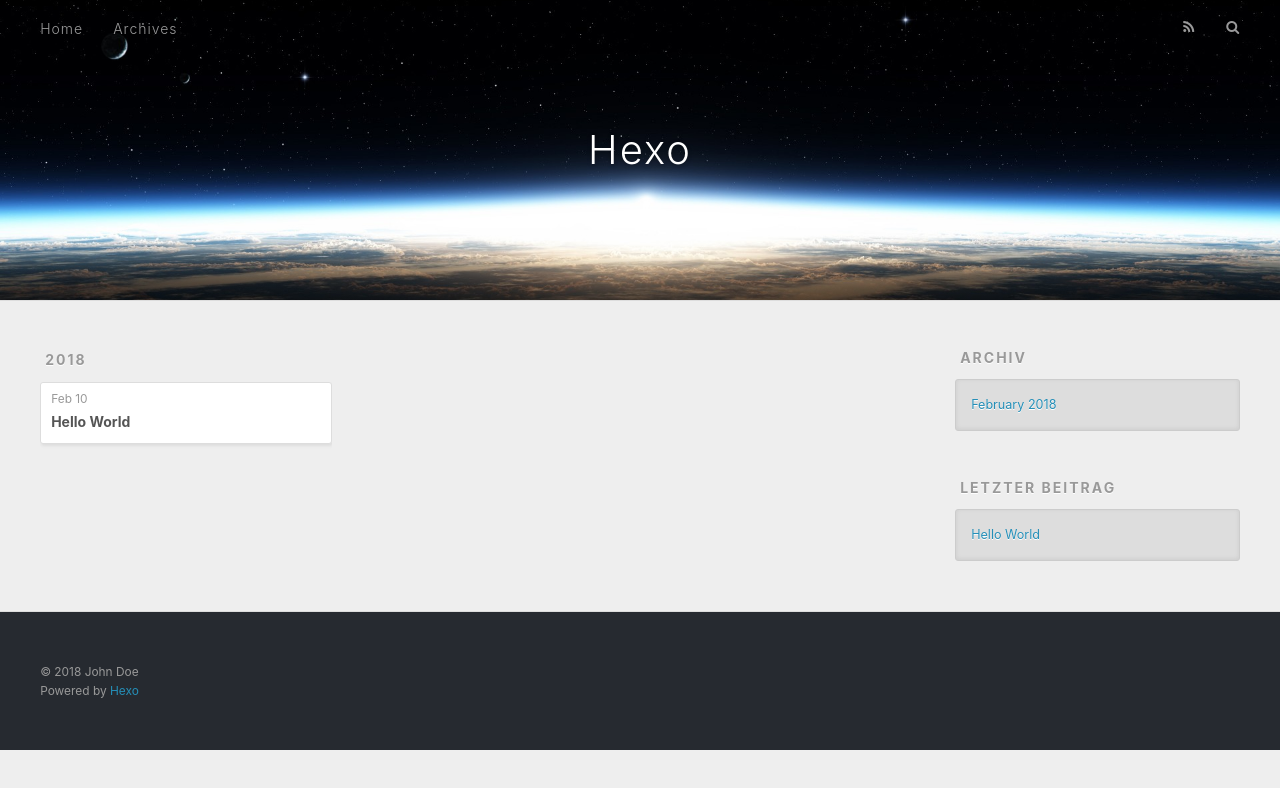
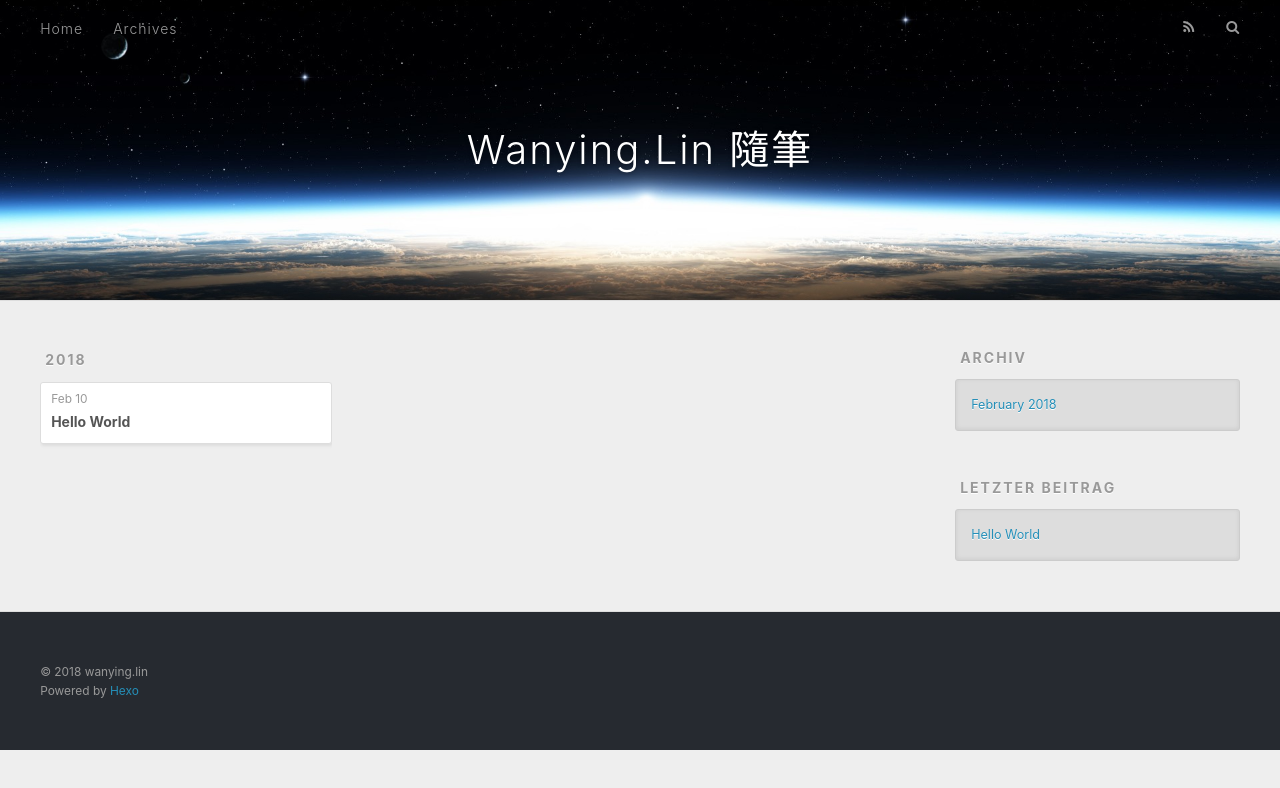
Before and after one commit to wanying-lin/wanying-lin.github.io, a plain HTML site: page archives/2018/02/index.html in a window 1280 px wide. Drawn offline with nearby package versions, Linux system fonts and the light colour scheme.

Commit message:
Site updated: 2018-02-10 22:28:35

```diff
--- a/archives/2018/02/index.html
+++ b/archives/2018/02/index.html
@@ -5,16 +5,16 @@
 
 
 
-  <title>Archiv: 2018/2 | Hexo</title>
+  <title>Archiv: 2018/2 | Wanying.Lin 隨筆</title>
   <meta name="viewport" content="width=device-width, initial-scale=1, maximum-scale=1">
   <meta property="og:type" content="website">
-<meta property="og:title" content="Hexo">
+<meta property="og:title" content="Wanying.Lin 隨筆">
 <meta property="og:url" content="http://yoursite.com/archives/2018/02/index.html">
-<meta property="og:site_name" content="Hexo">
+<meta property="og:site_name" content="Wanying.Lin 隨筆">
 <meta name="twitter:card" content="summary">
-<meta name="twitter:title" content="Hexo">
+<meta name="twitter:title" content="Wanying.Lin 隨筆">
 
-    <link rel="alternate" href="/atom.xml" title="Hexo" type="application/atom+xml">
+    <link rel="alternate" href="/atom.xml" title="Wanying.Lin 隨筆" type="application/atom+xml">
 
 
     <link rel="icon" href="/favicon.png">
@@ -33,7 +33,7 @@
   <div id="header-outer" class="outer">
     <div id="header-title" class="inner">
       <h1 id="logo-wrap">
-        <a href="/" id="logo">Hexo</a>
+        <a href="/" id="logo">Wanying.Lin 隨筆</a>
       </h1>
 
     </div>
@@ -138,7 +138,7 @@
 
   <div class="outer">
     <div id="footer-info" class="inner">
-      &copy; 2018 John Doe<br>
+      &copy; 2018 wanying.lin<br>
       Powered by <a href="http://hexo.io/" target="_blank">Hexo</a>
     </div>
   </div>
```
Also changed, not shown: 2018/02/10/hello-world/index.html (+6 -6 lines), archives/2018/index.html (+7 -7 lines), archives/index.html (+7 -7 lines), index.html (+8 -8 lines).
